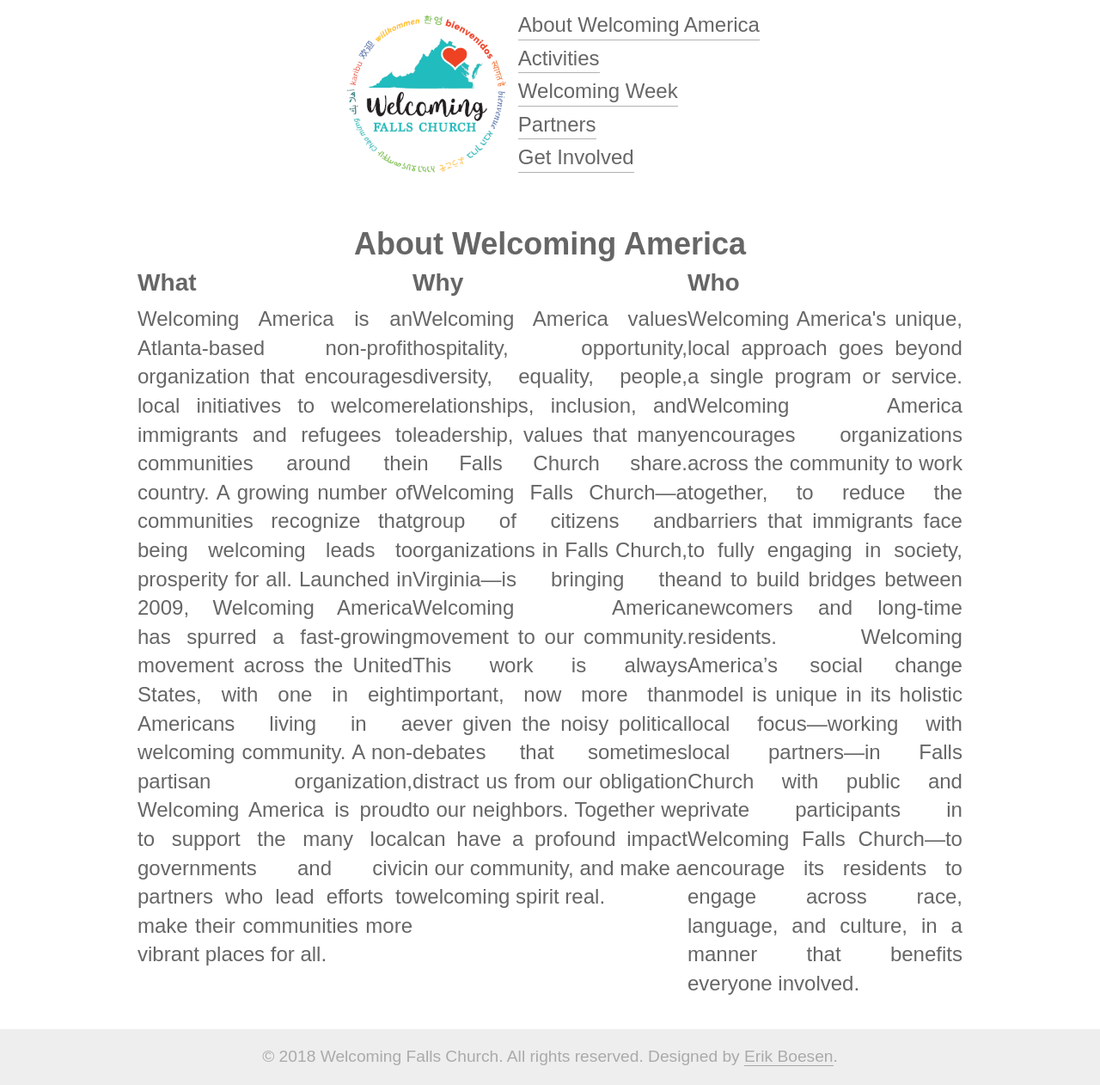
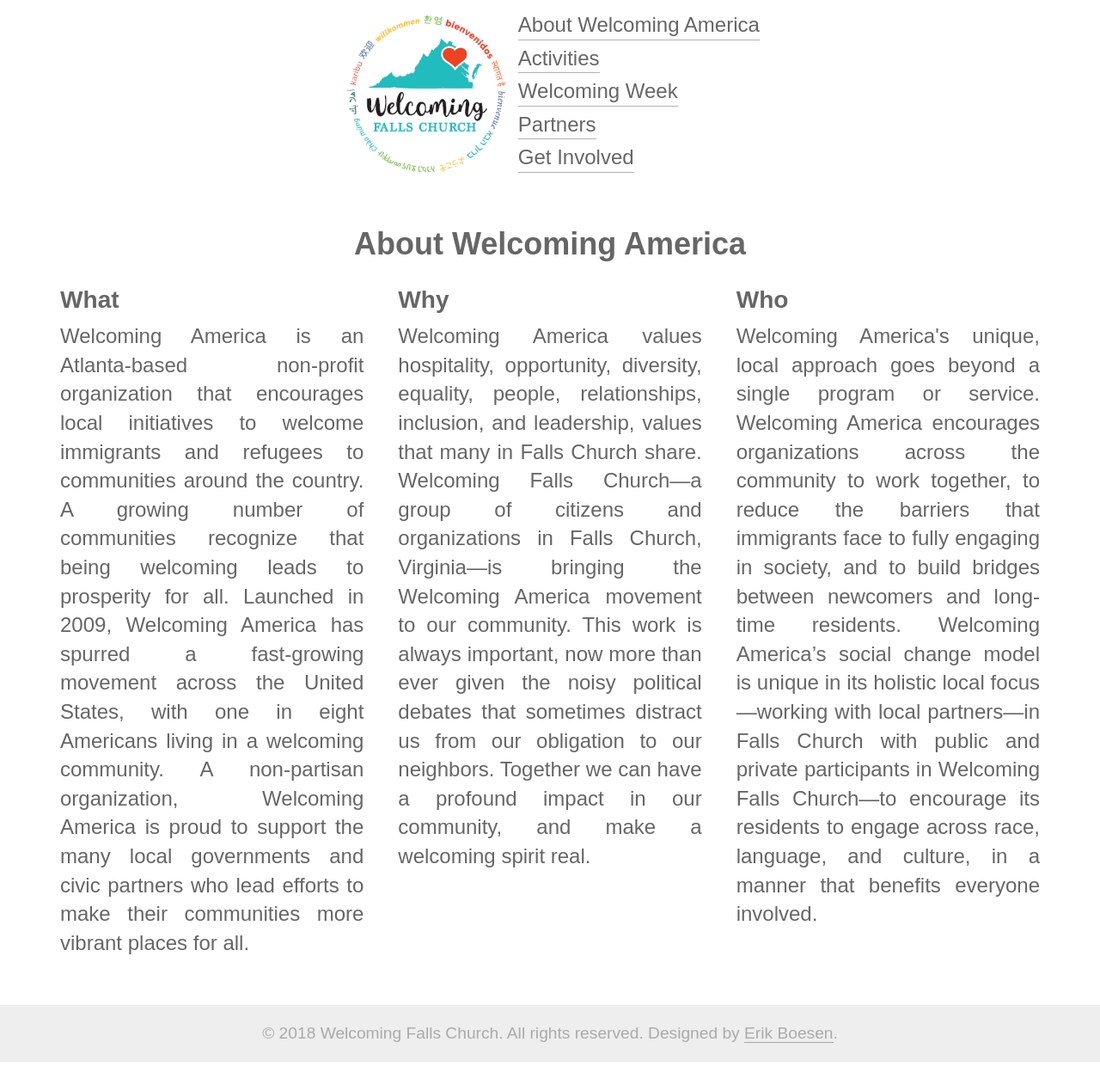
Before and after one commit to wfctest/wfctest, a Jekyll site: the page built from about-welcoming-america.html, in a window 1280 px wide. Shown: the whole page at 86% size. Built offline with Jekyll 4.4.1, drawn with Linux system fonts in a browser that asks for light colours; some web fonts are replaced; after the commit the page ends 1235 px from its top, so only the background shows below that.

Commit message:
Clean up row notation for Welcoming America page

```diff
--- a/assets/css/main.css
+++ b/assets/css/main.css
@@ -39,7 +39,8 @@ nav li a {
 section {
     padding: 10px 30px;
 }
-.jumbotron {
+section.wide {}
+section.jumbotron {
     background-image: url("images/overlay.png"), url("../../images/header.jpg");
     background-size: auto, cover;
     background-position: top left, center center;
@@ -69,6 +70,46 @@ footer {
         max-width: 10in;
         margin: 0 auto;
     }
+    section.wide > * {
+        max-width: 14in;
+    }
+}
+@media (min-width: 1000px) {
+    /* Rows */
+    .row {
+        display: flex;
+        flex-wrap: wrap;
+        box-sizing: border-box;
+        align-items: stretch;
+    }
+    .row > * {
+        box-sizing: border-box;
+        padding: 20px;
+    }
+    .row > .col-1 {
+        width: 8.3333333333%;
+    }
+    .row > .col-2 {
+        width: 16.6666666667%;
+    }
+    .row > .col-3 {
+        width: 25%;
+    }
+    .row > .col-4 {
+        width: 33.3333333333%;
+    }
+    .row > .col-5 {
+        width: 41.6666666667%;
+    }
+    .row > .col-6 {
+        width: 50%;
+    }
+    .row > .col-7 {
+        width: 58.3333333333%;
+    }
+    .row > .col-8 {
+        width: 66.6666666667%;
+    }
 }
 
 /* Major elements */
@@ -97,65 +138,6 @@ p {
     text-align: justify;
     padding: 6px 0;
 }
-/* Row */
-/* TODO: Minimize number of rules */
-.row {
-    display: flex;
-    flex-wrap: wrap;
-    box-sizing: border-box;
-    align-items: stretch;
-}
-.row > * {
-    box-sizing: border-box;
-}
-.row > .col-1 {
-    width: 8.3333333333%;
-}
-.row > .off-1 {
-    margin-left: 8.3333333333%;
-}
-.row > .col-2 {
-    width: 16.6666666667%;
-}
-.row > .off-2 {
-    margin-left: 16.6666666667%;
-}
-.row > .col-3 {
-    width: 25%;
-}
-.row > .off-3 {
-    margin-left: 25%;
-}
-.row > .col-4 {
-    width: 33.3333333333%;
-}
-.row > .off-4 {
-    margin-left: 33.3333333333%;
-}
-.row > .col-5 {
-    width: 41.6666666667%;
-}
-.row > .off-5 {
-    margin-left: 41.6666666667%;
-}
-.row > .col-6 {
-    width: 50%;
-}
-.row > .off-6 {
-    margin-left: 50%;
-}
-.row > .col-7 {
-    width: 58.3333333333%;
-}
-.row > .off-7 {
-    margin-left: 58.3333333333%;
-}
-.row > .col-8 {
-    width: 66.6666666667%;
-}
-.row > .off-8 {
-    margin-left: 66.6666666667%;
-}
 #about {
     background: url("../../images/love.jpg") top left no-repeat;
     background-size: cover;
```
